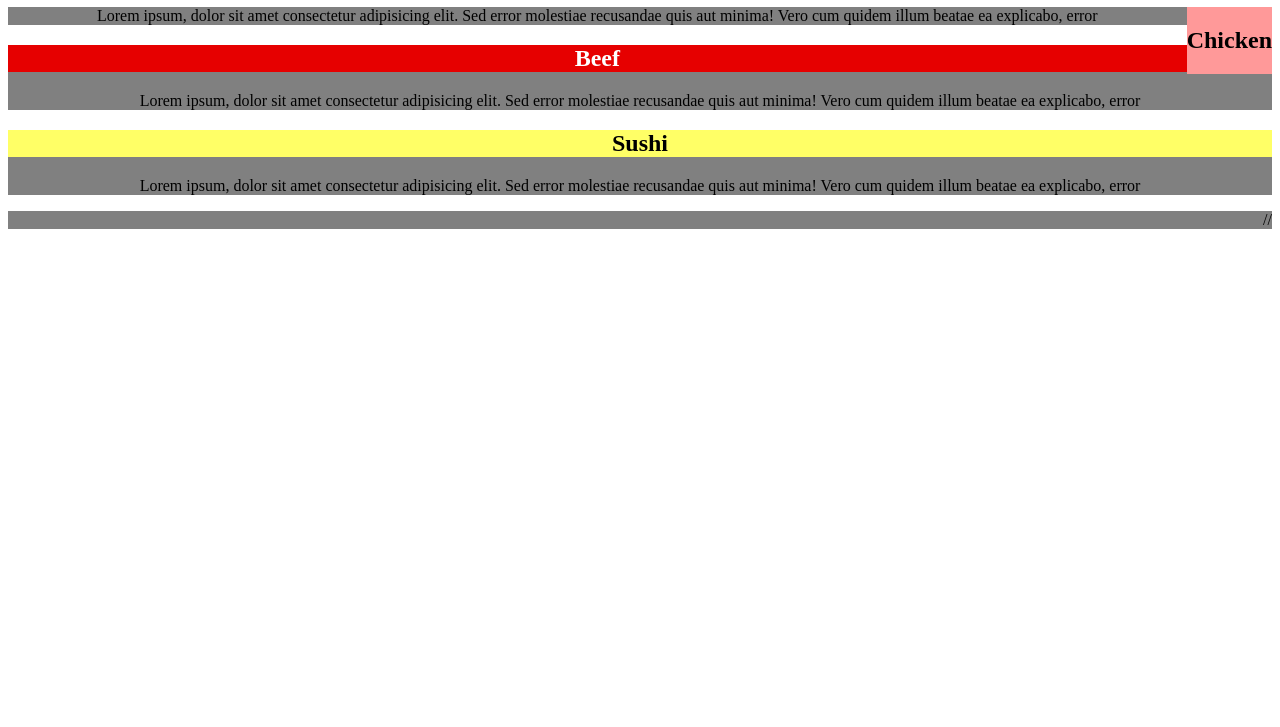
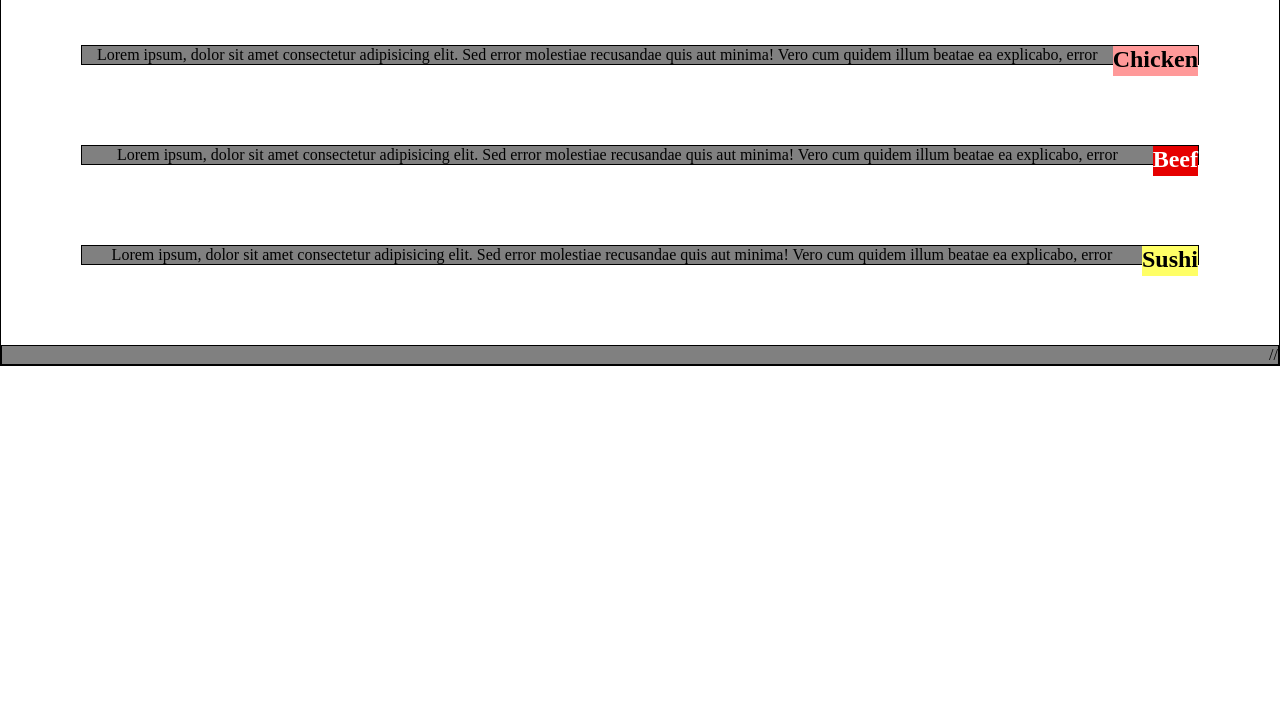
Before and after one commit to jebitok-dev/I4G, a plain HTML site: page module2/index.html in a window 1280 px wide. Shown: the part 73-800 px from the top of the page. Drawn offline with Linux system fonts and the light colour scheme.

Commit message:
changes on module2 assignment

```diff
--- a/module2/css/style.css
+++ b/module2/css/style.css
@@ -1,34 +1,74 @@
+* {
+    box-sizing: border-box;
+    margin: 0;
+    padding: 0;
+    /* position: relative; */
+}
+
 body {
     background-color: white;
-    box-sizing: border-box;
     text-align: center;
     position: relative;
+    border: 1px solid black;
 }
 
-.one {
+
+
+.one, .one1, .one2 {
     background-color: grey;
-    box-sizing: border-box;
+    margin: 80px;
+    border: 1px solid black;
+    /* float: left; */
 }
 
-.two {
+#p1 {
     background-color: #ff9999;
     color: black;
     float: right;
-    top: 20px;
-    left: 20px;
+    height: 30px;
+    top: 50px;
+    left: 50px;
+    /* justify-content: space-around; */
 }
 
-.three {
+#p2 {
     background-color: #e60000;
     color: white;
+    height: 30px;
+    float: right;
+    top: 50px;
+    left: 50px;
 }
 
-.four {
+#p3 {
     background-color: #ffff66;
     color: black;
+    height: 30px;
+    float: right;
+    top: 50px;
+    left: 50px;
 }
 
 footer {
     background-color: grey;
     text-align: end;
+    border: 1px solid black;
 }
+
+@media (max-width: 767px) {
+    p {
+        color: #000000;
+    }
+}
+
+@media (min-width: 992px) and (max-width: 1199px) {
+   two {
+        width: 150%;
+    }
+}
+
+@media (min-width: 768px) and (max-width: 991px) {
+    one {
+        margin: 30px;
+    }
+}
--- a/module2/index.html
+++ b/module2/index.html
@@ -7,33 +7,29 @@
     <link rel="stylesheet" href="./css/style.css">
 </head>
 <body>
-    <h1>Our Menu</h1>
+    <h1 id="p">Our Menu</h1>
+    <div class="ten">
         <div class="one">
-        <div class="two">
-            <h2>Chicken</h2>
-        </div>
+            <h2 id="p1">Chicken</h2>
             <p>Lorem ipsum, dolor sit amet consectetur adipisicing elit.
                 Sed error molestiae recusandae quis aut minima!
                 Vero cum quidem illum beatae ea explicabo, error
             </p>
         </div>
-    <div class="one">
-        <div class="three">
-            <h2>Beef</h2>
-        </div>
+        <div class="one1">
+                <h2 id="p2">Beef</h2>
             <p>Lorem ipsum, dolor sit amet consectetur adipisicing elit.
                 Sed error molestiae recusandae quis aut minima!
                 Vero cum quidem illum beatae ea explicabo, error
             </p>
         </div>
-    <div class="one">
-        <div class="four">
-            <h2>Sushi</h2>
-        </div>
+        <div class="one2">
+                <h2 id="p3">Sushi</h2>
             <p>Lorem ipsum, dolor sit amet consectetur adipisicing elit.
                 Sed error molestiae recusandae quis aut minima!
                 Vero cum quidem illum beatae ea explicabo, error
             </p>
+        </div>
     </div>
     <footer>
         <p>//</p>
```
Lines whose indentation alone changed are shown as unchanged.
